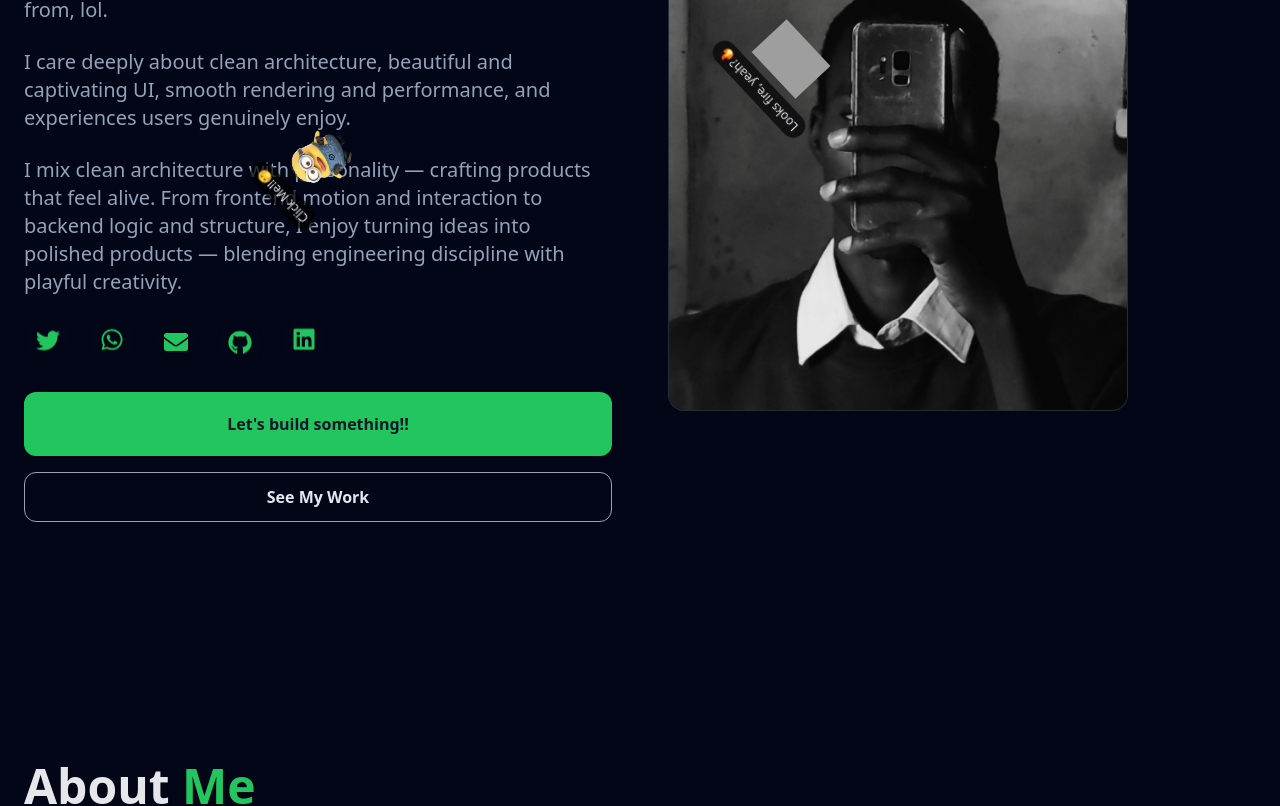
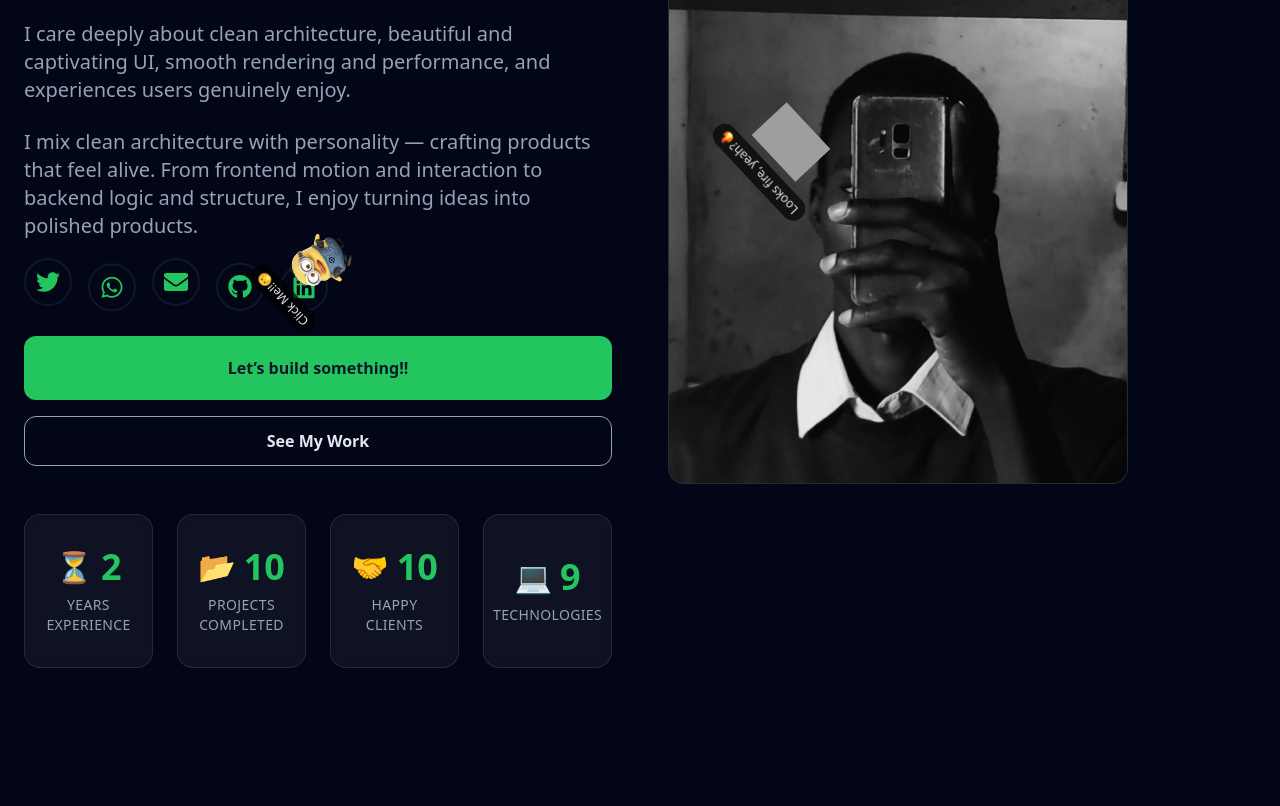
Before and after one commit to Bodfaife/pips-portfolio, a React (Vite) app: page / in a window 1280 px wide. Shown: the part 360-1166 px from the top of the page. Built offline with nearby package versions, Linux system fonts and the light colour scheme; grey boxes are pictures that could not be loaded.

Commit message:
add statsgrid

```diff
--- /dev/null
+++ b/src/components/StatsGrid.tsx
@@ -0,0 +1,86 @@
+import { useEffect, useRef } from "react";
+
+type Stat = {
+  value: string;
+  label: string;
+  emoji?: string; // optional
+};
+
+type Props = {
+  stats: Stat[];
+};
+
+export default function StatsGrid({ stats }: Props) {
+ const countersRef = useRef<HTMLSpanElement[]>([]);
+
+  useEffect(() => {
+    countersRef.current.forEach((counter, index) => {
+      if (!counter) return;
+
+      const target = parseInt(stats[index].value.replace(/\D/g, ""));
+      let current = 0;
+      const step = target / 100;
+
+      const update = () => {
+        current += step;
+        if (current < target) {
+          counter.innerText = Math.floor(current).toString();
+          requestAnimationFrame(update);
+        } else {
+          counter.innerText = target.toString();
+        }
+      };
+
+      const observer = new IntersectionObserver(
+        (entries, obs) => {
+          entries.forEach((entry) => {
+            if (entry.isIntersecting) {
+              update();
+              obs.unobserve(entry.target);
+            }
+          });
+        },
+        { threshold: 0.5 }
+      );
+
+      observer.observe(counter);
+    });
+  }, [stats]);
+
+  return (
+    <div className="grid grid-cols-2 md:grid-cols-4 gap-6 mt-12">
+      {stats.map((stat, idx) => (
+        <div
+          key={stat.label}
+          className="rounded-2xl border border-white/10 bg-white/5 px-6 py-8
+                     backdrop-blur flex flex-col items-center justify-center text-center
+                     hover:scale-105 hover:shadow-[0_0_25px_#22c55e] transition-transform duration-300"
+        >
+          <p
+            className="flex items-center justify-center gap-2
+             text-3xl md:text-4xl font-bold text-accent"
+            >
+            {stat.emoji && (
+             <span className="text-2xl md:text-3xl">
+              {stat.emoji}
+            </span>
+             )}
+
+          <span
+            ref={(el) => {
+            if (el) countersRef.current[idx] = el;
+             }}
+          >
+               0
+            </span>
+          </p>
+
+
+          <p className="mt-2 text-sm uppercase tracking-wide text-slate-400">
+            {stat.label}
+          </p>
+        </div>
+      ))}
+    </div>
+  );
+}
--- a/src/sections/Experience.tsx
+++ b/src/sections/Experience.tsx
@@ -26,8 +26,18 @@ const experiences = [
 ]
 
 export default function Experience() {
+  const experienceStats = [
+    { value: "4+", label: "🧠 Years Experience" },
+    { value: "9+", label: "🛠️ Technologies Used" },
+    { value: "8+", label: "🚀 Major Projects" },
+    { value: "3", label: "🏭 Industries" },
+  ]
+
   return (
-    <section className="relative overflow-hidden max-w-7xl mx-auto px-6 py-32" id="experience">
+    <section
+      id="experience"
+      className="relative overflow-hidden max-w-7xl mx-auto px-6 py-32"
+    >
       {/* Animated Minions */}
       <MinionBuddy src={minion1} message="Coding time! 💻" position="left-6 top-24" />
       <MinionBuddy src={minion2} message="I see you scrolling 👀" position="right-10 bottom-20" delay={0.2} />
@@ -43,6 +53,7 @@ export default function Experience() {
           My <span className="text-accent">Experience</span>
         </h2>
 
+        {/* Experience Cards */}
         <div className="grid md:grid-cols-2 gap-8">
           {experiences.map((exp, i) => (
             <motion.div
@@ -51,12 +62,35 @@ export default function Experience() {
               whileInView={{ opacity: 1, scale: 1 }}
               transition={{ delay: i * 0.1 }}
               viewport={{ once: true }}
-              className="rounded-2xl bg-white/5 border border-white/10 p-6 space-y-4 hover:border-accent transition"
+              className="rounded-2xl bg-white/5 border border-white/10 p-6 space-y-4
+                         hover:border-accent transition"
             >
               <h3 className="text-xl font-semibold">{exp.role}</h3>
-              <p className="text-slate-400 text-sm">{exp.company} • {exp.period}</p>
+              <p className="text-slate-400 text-sm">
+                {exp.company} • {exp.period}
+              </p>
               <p className="text-slate-300">{exp.desc}</p>
             </motion.div>
+          ))}
+        </div>
+
+        {/* Experience StatsGrid */}
+        <div className="grid grid-cols-2 md:grid-cols-4 gap-6 mb-12 text-center">
+          {experienceStats.map((stat) => (
+            <div
+              key={stat.label}
+              className="rounded-2xl border border-white/10 bg-white/5 px-6 py-8
+                         backdrop-blur flex flex-col items-center justify-center
+                         transition hover:scale-105
+                         hover:shadow-[0_0_25px_#22c55e]"
+            >
+              <p className="text-3xl md:text-4xl font-bold text-accent">
+                {stat.value}
+              </p>
+              <p className="mt-2 text-sm uppercase tracking-wide text-slate-400">
+                {stat.label}
+              </p>
+            </div>
           ))}
         </div>
       </motion.div>
--- a/src/sections/Hero.tsx
+++ b/src/sections/Hero.tsx
@@ -1,14 +1,22 @@
 import { motion } from "framer-motion"
-import { FaTwitter, FaWhatsapp, FaEnvelope, FaGithub, FaLinkedin } from "react-icons/fa";
+import { FaTwitter, FaWhatsapp, FaEnvelope, FaGithub, FaLinkedin } from "react-icons/fa"
+import StatsGrid from "../components/StatsGrid"
 
-export default function Contact() {
+export default function Hero() {
   const icons = [
-    { icon: FaTwitter, link: "https://X.com/@Pips_Titan" },
-    { icon: FaWhatsapp, link: "https://wa.me/+2348081544153" },
+    { icon: FaTwitter, link: "https://x.com/Pips_Titan" },
+    { icon: FaWhatsapp, link: "https://wa.me/2348081544153" },
     { icon: FaEnvelope, link: "mailto:faithbode9@gmail.com" },
     { icon: FaGithub, link: "https://www.github.com/Bodfaife" },
     { icon: FaLinkedin, link: "https://www.linkedin.com/in/faith-bode-2791b73a3" },
-  ];
+  ]
+
+  const heroStats = [
+    { value: "2+", label: "Years Experience",  emoji: "⏳" },
+    { value: "10+", label: "Projects Completed",emoji: "📂" },
+    { value: "10+", label: "Happy Clients",  emoji: "🤝" },
+    { value: "9+", label: "Technologies", emoji: "💻" },
+  ]
 
   return (
     <section
@@ -29,56 +37,70 @@ export default function Contact() {
           </h1>
 
           <p className="text-xl text-slate-400">
-            A Software programmer, Forex trader, a Computer Science graduate with a passion for building software
-            that feels alive, oh and finally, an half-baked architecture student so you see where the love for clean architecture in my projects come from, lol. </p>
-
-            <p className="text-xl text-slate-400"> I care deeply about clean architecture, beautiful and captivating UI,
-            smooth rendering and performance, and experiences users genuinely enjoy. </p>
-
-
-          <p className="text-slate-400 text-xl">
-            I mix clean architecture with personality — crafting products that
-            feel alive. From frontend motion and interaction to backend logic and structure,
-            I enjoy turning ideas into polished products — blending engineering
-            discipline with playful creativity.
+            A Software programmer, Forex trader, and Computer Science graduate
+            with a passion for building software that feels alive — plus a
+            half-baked architecture student (so now you know where my love for
+            clean architecture comes from 😄).
           </p>
 
-          {/* Social Icons */}
-        <div className="flex text-left gap-4 mt-12">
+          <p className="text-xl text-slate-400">
+            I care deeply about clean architecture, beautiful and captivating UI,
+            smooth rendering and performance, and experiences users genuinely
+            enjoy.
+          </p>
+
+          <p className="text-xl text-slate-400">
+            I mix clean architecture with personality — crafting products that
+            feel alive. From frontend motion and interaction to backend logic and
+            structure, I enjoy turning ideas into polished products.
+          </p>
+
+          {/* SOCIAL ICONS */}
+          <div className="flex gap-4 mt-10">
             {icons.map((item, i) => {
-            const IconComponent = item.icon;
+              const Icon = item.icon
               return (
                 <motion.a
                   key={i}
                   href={item.link}
                   target="_blank"
                   rel="noreferrer"
-                className="w-12 h-12 flex items-center justify-center rounded-full bg-slate-950 border-2 border-slate-950 transition"
-                animate={{ y: [0, -6, 0] }} // floating motion
-                transition={{ repeat: Infinity, duration: 2 + i * 0.5, ease: "easeInOut" }}
-
+                  className="w-12 h-12 flex items-center justify-center rounded-full bg-slate-950 border-2 border-slate-900"
+                  animate={{ y: [0, -6, 0] }}
+                  transition={{
+                    repeat: Infinity,
+                    duration: 2 + i * 0.4,
+                    ease: "easeInOut",
+                  }}
                 >
-                <IconComponent className="text-accent w-6 h-6" />
+                  <Icon className="text-accent w-6 h-6" />
                 </motion.a>
-            );
+              )
             })}
           </div>
-        <div>
+
+          {/* CTA BUTTONS */}
+          <div className="mt-10">
             <a href="#contacts">
               <button className="w-full py-5 rounded-xl bg-accent text-slate-900 font-semibold hover:scale-105 transition">
-          Let's build something!!
+                Let’s build something!!
               </button>
             </a>
 
             <a href="#projects">
-      <button className="w-full py-3 rounded-xl bg-transparent border border-slate-400 text-slate-200 font-semibold hover:scale-105 transition flex items-center justify-center mt-4">
+              <button className="w-full py-3 mt-4 rounded-xl bg-transparent border border-slate-400 text-slate-200 font-semibold hover:scale-105 transition flex items-center justify-center">
                 See My Work
               </button>
             </a>
           </div>
+
+          {/* STATS */}
+          <div className="mt-16">
+            <StatsGrid stats={heroStats} />
+          </div>
         </motion.div>
 
-        {/* IMAGE / AVATAR */}
+        {/* IMAGE */}
         <motion.div
           initial={{ opacity: 0, scale: 0.92 }}
           animate={{ opacity: 1, scale: 1 }}
@@ -88,11 +110,9 @@ export default function Contact() {
           <img
             src="/me1.jpg"
             alt="Pips portrait"
-          className="w-full h-full object-cover" />
-
+            className="w-full h-full object-cover"
+          />
         </motion.div>
-
-
 
       </div>
     </section>
--- a/src/sections/Projects.tsx
+++ b/src/sections/Projects.tsx
@@ -1,5 +1,3 @@
-
-
 type Project = {
   title: string
   desc: string
@@ -34,15 +32,24 @@ const projects: Project[] = [
   },
 ]
 
+export default function Projects() {
+  const projectStats = [
+    { value: "12+", label: "🚀 Projects Built" },
+    { value: "6", label: "🌍 Live Deployments" },
+    { value: "5", label: "🧩 Domains Covered" },
+    { value: "10+", label: "🤝Happy Clients"  },
+  ]
 
-export default function Projects() {
   return (
     <section
       id="projects"
-    className="max-w-7xl mx-auto px-6 py-32">
-      <h2 className="text-4xl font-bold mb-10">My <span className="text-accent">Projects</span>
+      className="max-w-7xl mx-auto px-6 py-32"
+    >
+      <h2 className="text-4xl font-bold mb-12">
+        My <span className="text-accent">Projects</span>
       </h2>
 
+      {/* Project Cards */}
       <div className="grid md:grid-cols-2 lg:grid-cols-3 gap-6">
         {projects.map((project) => (
           <div
@@ -50,7 +57,6 @@ export default function Projects() {
             className="rounded-2xl bg-white/5 border border-white/10 overflow-hidden
                        hover:border-accent hover:scale-[1.02] transition"
           >
-      {/* IMAGE */}
             <div className="h-44 overflow-hidden">
               <img
                 src={project.image}
@@ -59,12 +65,10 @@ export default function Projects() {
               />
             </div>
 
-      {/* CONTENT */}
             <div className="p-5 space-y-2">
               <span className="text-xs text-accent font-semibold uppercase tracking-wide">
                 {project.category}
               </span>
-
               <h3 className="text-lg font-bold">{project.title}</h3>
               <p className="text-sm text-slate-400">{project.desc}</p>
             </div>
@@ -72,6 +76,27 @@ export default function Projects() {
         ))}
       </div>
 
+       {/* Projects StatsGrid */}
+      <div className="grid grid-cols-2 md:grid-cols-4 gap-6 mt-10 mb-16 text-center">
+
+        {projectStats.map((stat) => (
+          <div
+            key={stat.label}
+            className="rounded-2xl border border-white/10 bg-white/5 px-6 py-8
+                       backdrop-blur flex flex-col items-center justify-center
+                       transition hover:scale-105
+                       hover:shadow-[0_0_25px_#22c55e]"
+          >
+            <p className="text-3xl md:text-4xl font-bold text-accent">
+              {stat.value}
+            </p>
+            <p className="mt-2 text-sm uppercase tracking-wide text-slate-400">
+              {stat.label}
+            </p>
+          </div>
+        ))}
+      </div>
+
     </section>
   )
 }
```
Also changed, not shown: src/index.css (+14 -0 lines), src/sections/Skills.tsx (+26 -2 lines), src/sections/TimelineCard.tsx (+43 -10 lines). Lines whose indentation alone changed are shown as unchanged.
